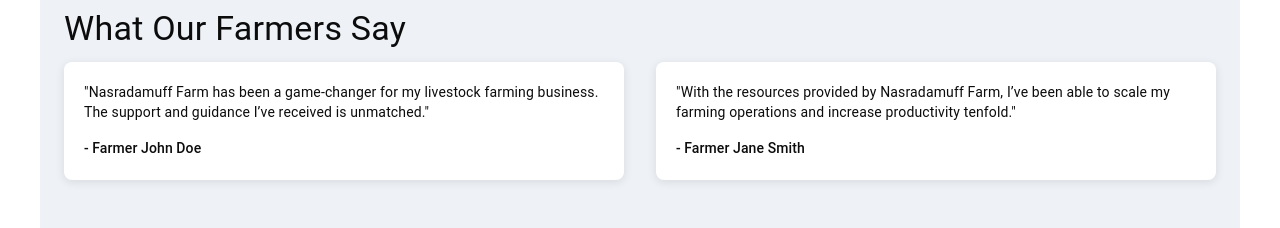
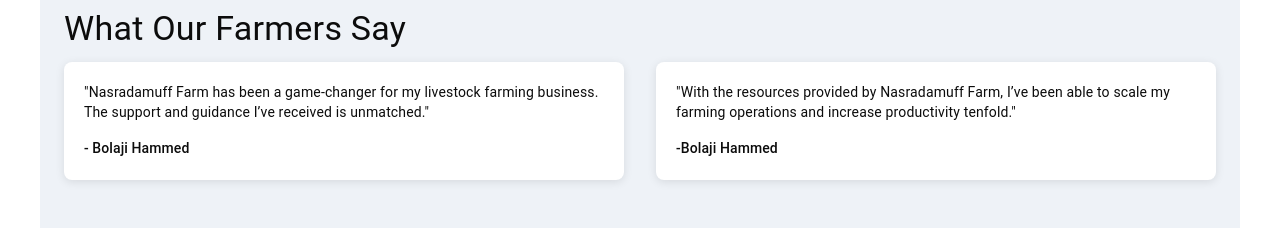
Before and after one commit to bolaji2274/nastest, a React (Create React App) app in the folder frontend/: page / in a window 1280 px wide. Shown: the part 1960-2188 px from the top of the page. Built offline with nearby package versions, Linux system fonts and the light colour scheme.

Commit message:
home mod

```diff
--- a/frontend/src/pages/Home.js
+++ b/frontend/src/pages/Home.js
@@ -94,7 +94,7 @@
           "Nasradamuff Farm has been a game-changer for my livestock farming business.
           The support and guidance I’ve received is unmatched."
         </Typography>
-        <Typography variant="subtitle2">- Farmer John Doe</Typography>
+        <Typography variant="subtitle2">- Bolaji Hammed</Typography>
       </Box>
     </Grid>
     <Grid item xs={12} sm={6}>
@@ -103,7 +103,7 @@
           "With the resources provided by Nasradamuff Farm, I’ve been able to scale my
           farming operations and increase productivity tenfold."
         </Typography>
-        <Typography variant="subtitle2">- Farmer Jane Smith</Typography>
+        <Typography variant="subtitle2">-Bolaji Hammed</Typography>
       </Box>
     </Grid>
   </Grid>
```
